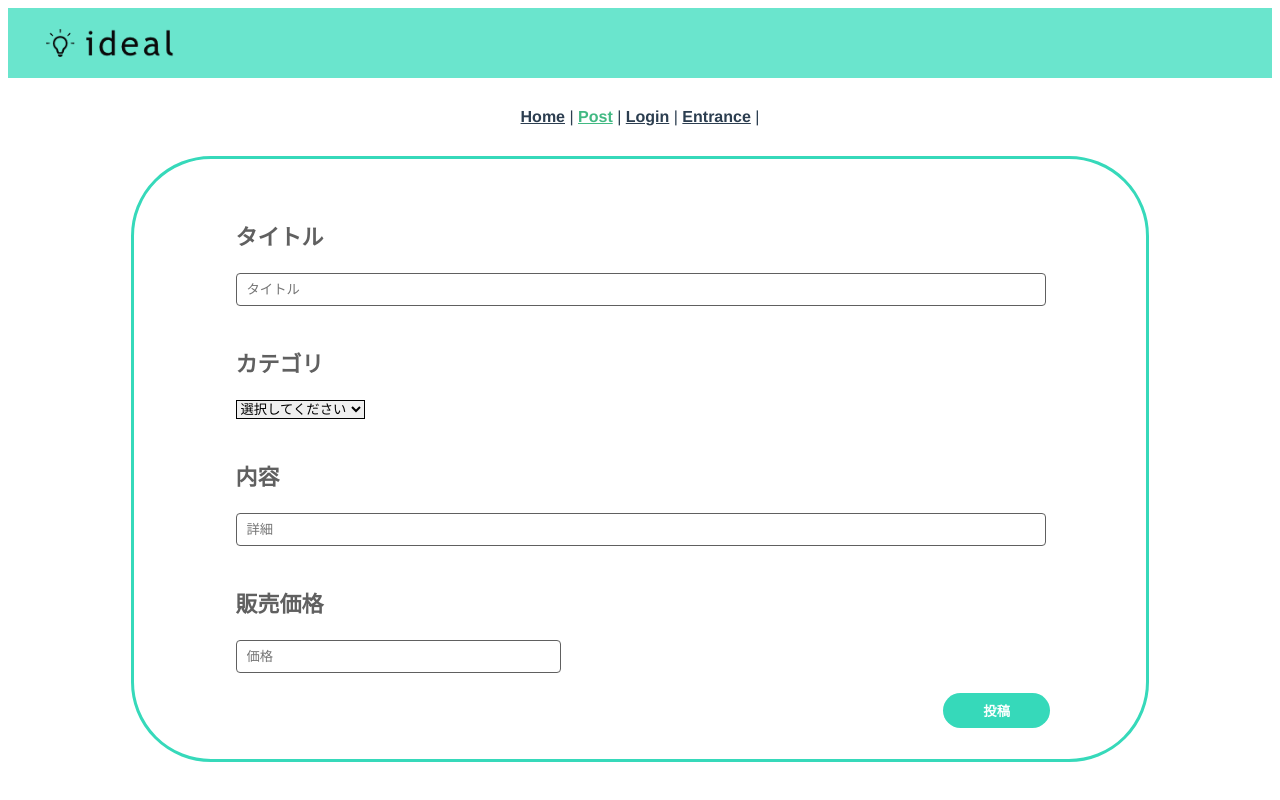
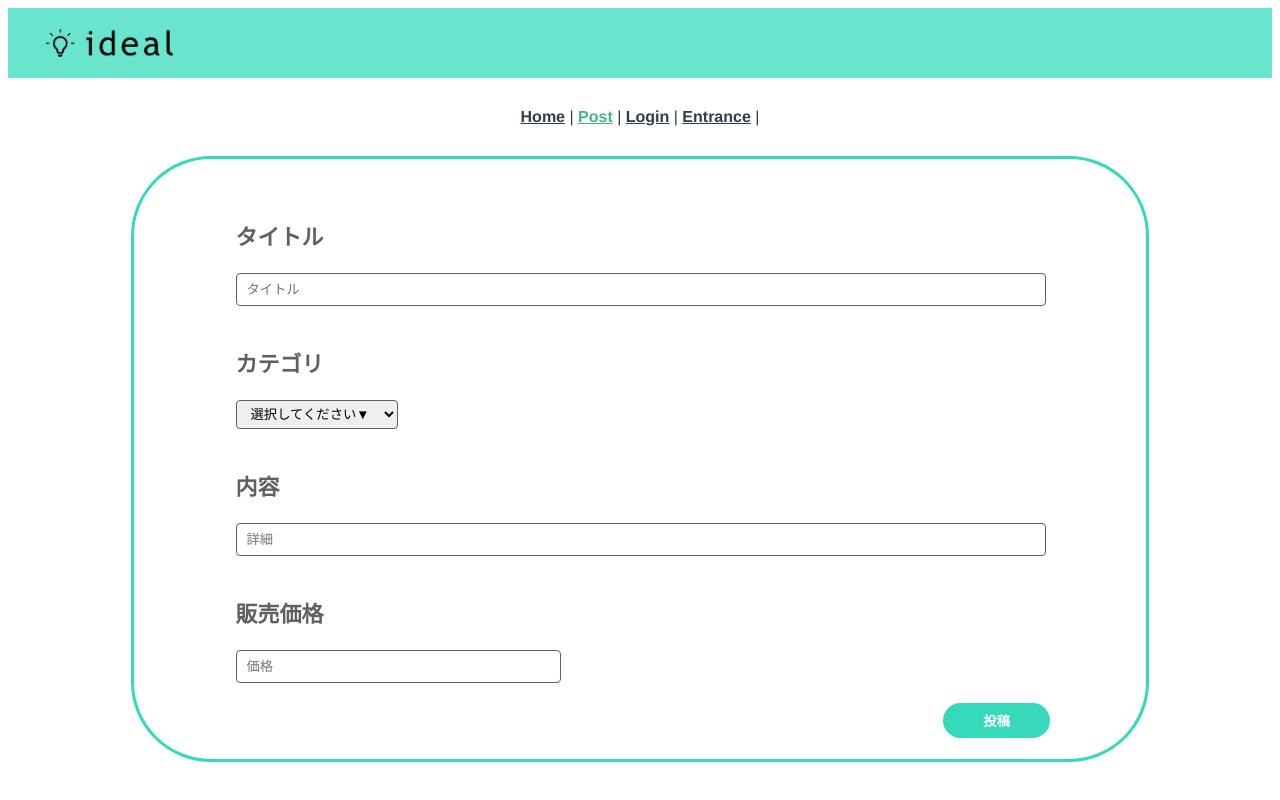
Before and after one commit to sisosyunya/ideal, a Vue app: page /post in a window 1280 px wide. Shown: the top 800 px of the page. Built offline with nearby package versions, Linux system fonts and the light colour scheme.

Commit message:
post css category

```diff
--- a/src/views/Post.vue
+++ b/src/views/Post.vue
@@ -16,7 +16,7 @@
       <input class="title" v-model="title" placeholder="タイトル" />
       <p>カテゴリ</p>
       <select v-model="category" class="category">
-        <option disabled value="">選択してください</option>
+        <option disabled value="">選択してください▼</option>
         <option>自由研究</option>
         <option>読書感想文</option>
       </select>
@@ -60,8 +60,10 @@ export default {
 <style scoped>
 
 .category {
-  border :1px solid black
-
+  padding: 5px 10px;
+  border :1px solid #606060;
+  border-color :#606060;
+  border-radius: 4px;
 }
 
 input {
```
Also changed, not shown: 2 other files (tests, documents, lock files or other folders).
